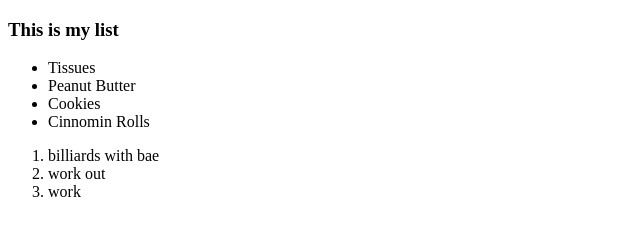
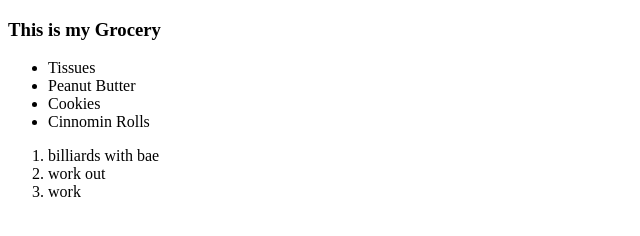
Before and after one commit to kolbeface/TOP, a plain HTML site: page index.html in a window 1280 px wide. Shown: the full height of the page, 0-640 px from the left. Drawn offline with Linux system fonts and the light colour scheme.

Commit message:
make list grocery list

```diff
--- a/index.html
+++ b/index.html
@@ -6,7 +6,7 @@
     <title>Document</title>
 </head>
 <body>
-    <H3>This is my list</H3>
+    <H3>This is my Grocery</H3>
     <ul>
         <li>Tissues</li>
         <li>Peanut Butter</li>
```
